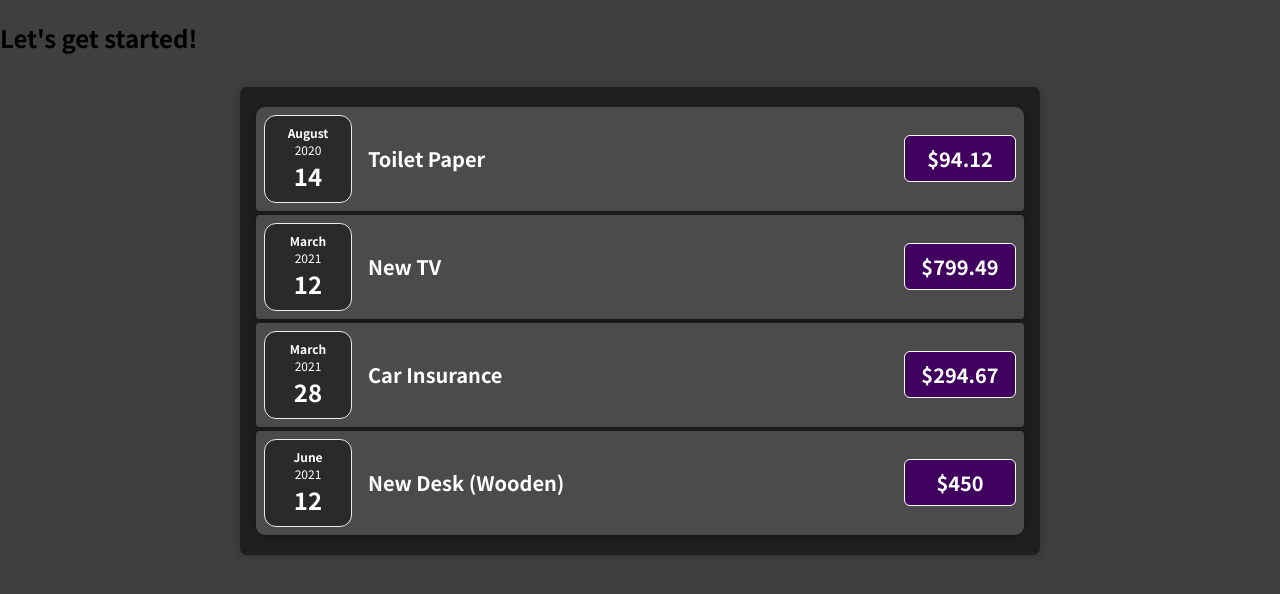
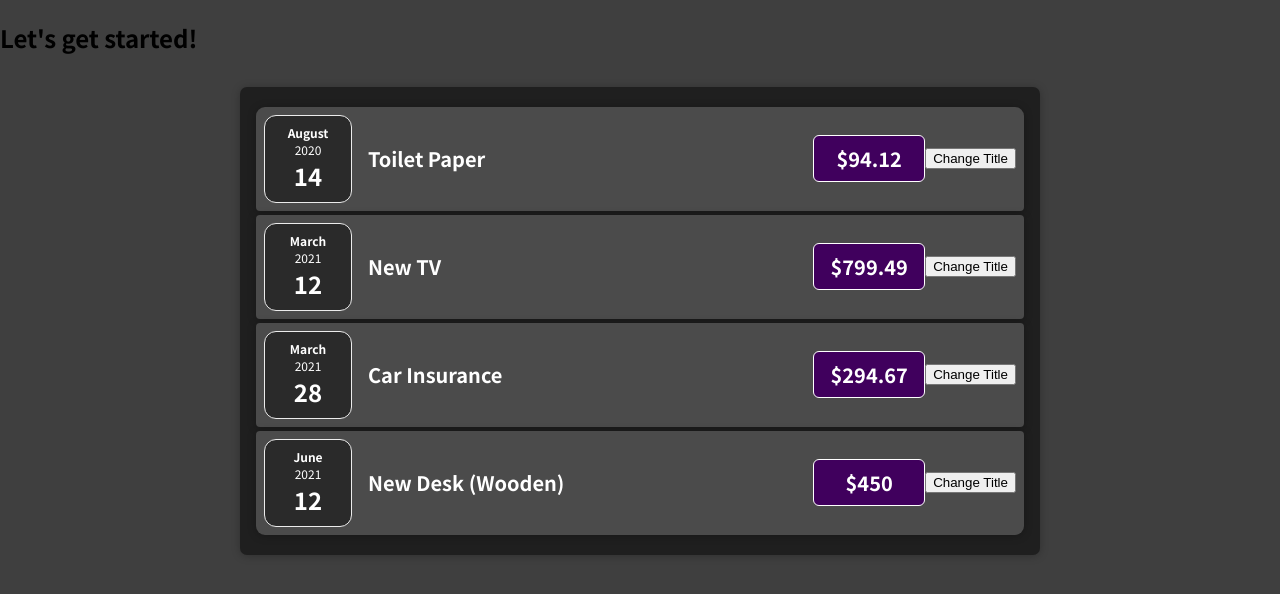
Before and after one commit to vilmarcabanero/react-expense-tracker, a React (Create React App) app: page / in a window 1280 px wide. Shown: the top 594 px of the page. Built offline with nearby package versions, Linux system fonts and the light colour scheme.

Commit message:
46. Listening to Events & Working with Event Handlers

```diff
--- a/src/components/Expenses/ExpenseItem.js
+++ b/src/components/Expenses/ExpenseItem.js
@@ -4,13 +4,18 @@ import Card from '../UI/Card'
 import './ExpenseItem.css'
 
 const ExpenseItem = props => {
+	const clickHandler = () => {
+		console.log('Clicked!!!')
+	}
 	return (
 		<Card className='expense-item'>
 			<ExpenseDate date={props.date} />
 			<div className='expense-item__description'>
 				<h2>{props.title}</h2>
-				<div className='expense-item__price'>${props.amount}</div>
+				<div className='expense-item__price'>${props.amount} </div>
 			</div>
+
+			<button onClick={clickHandler}>Change Title</button>
 		</Card>
 	)
 }
```
Also changed, not shown: 1 other file (tests, documents, lock files or other folders).
